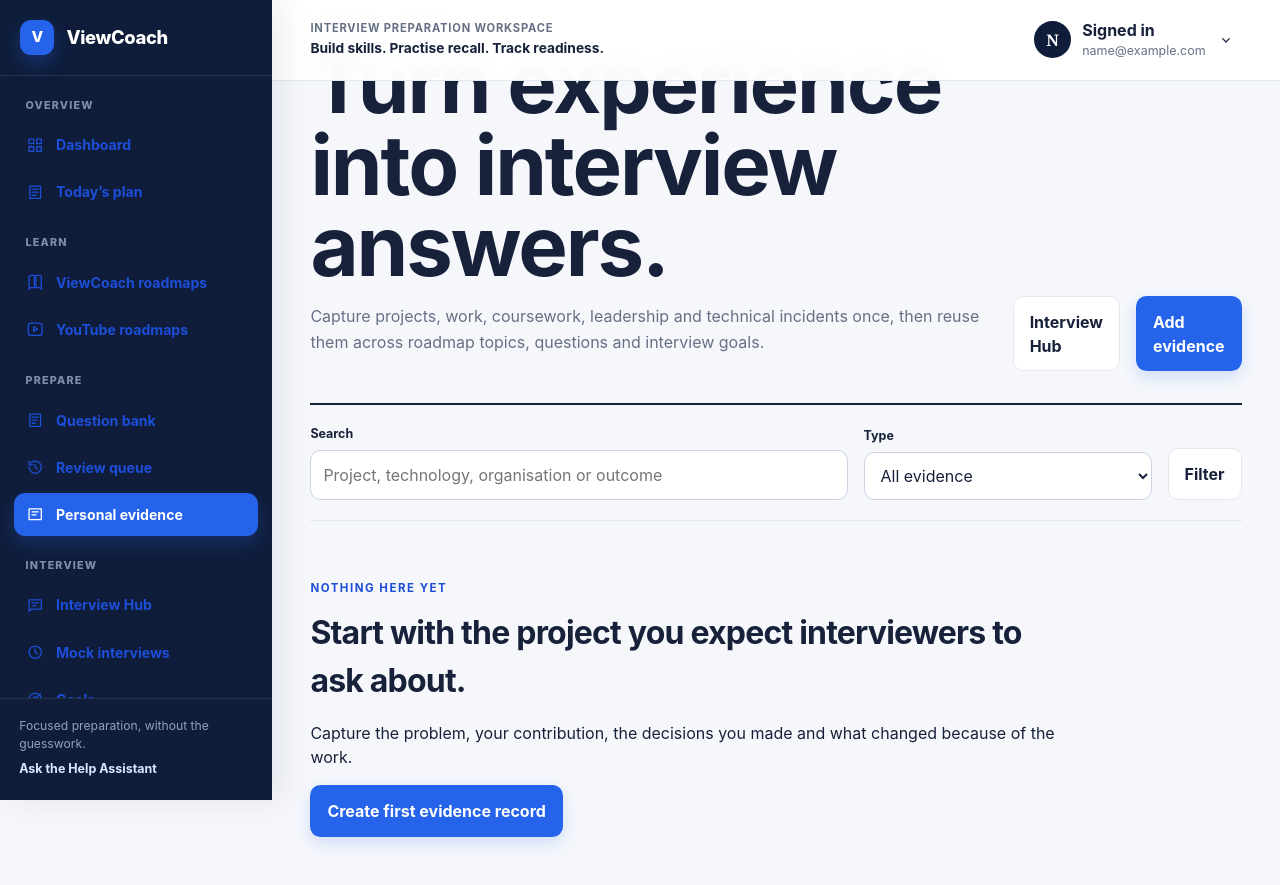
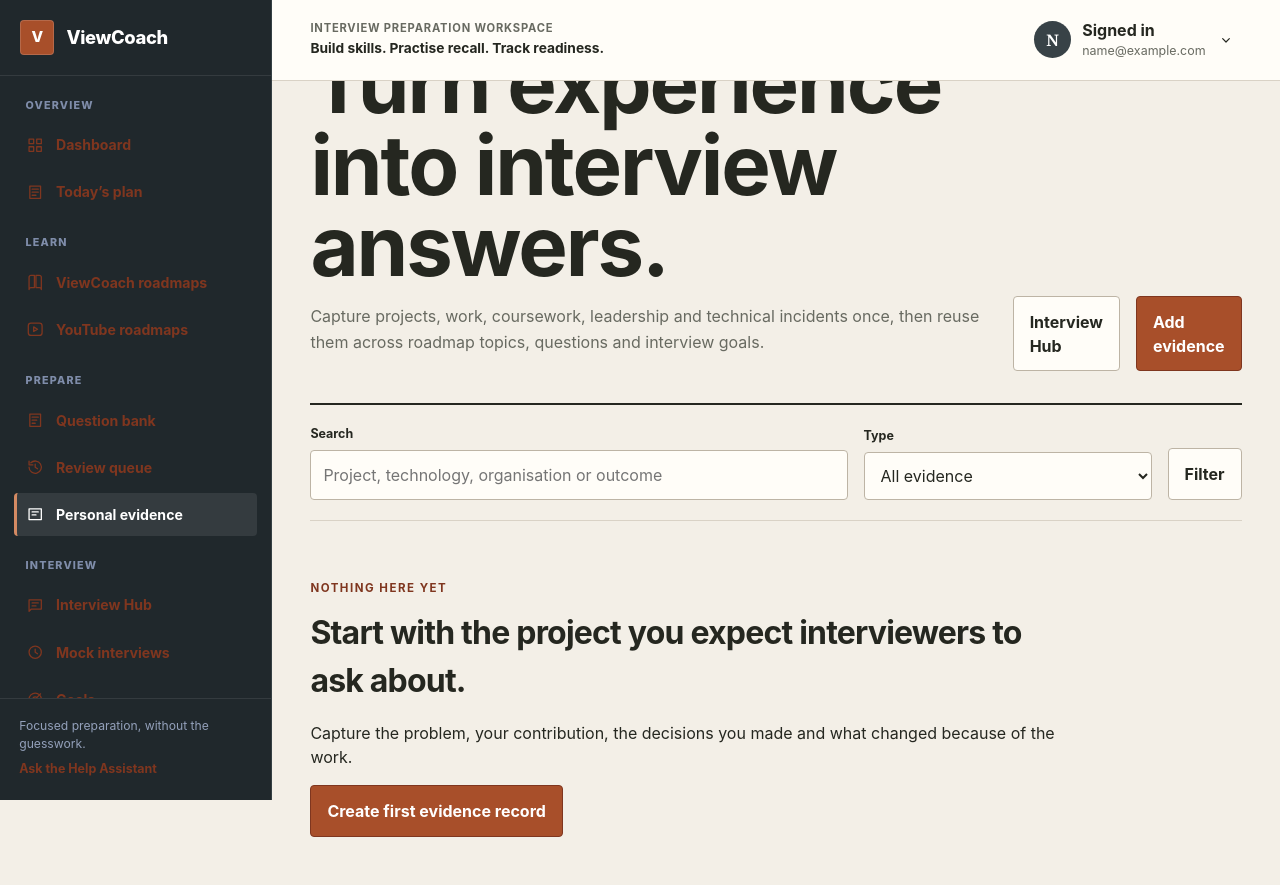
Before and after one commit to nonluthando/ViewCoach, a Django app: page /evidence/ in a window 1280 px wide. Run offline with Django 5.2, Linux system fonts and the light colour scheme; the visitor is signed in with stand-in values (Sample User, id 1); data that the repository does not hold is empty; some libraries are stand-ins or nearby versions.

Commit message:
fix(ui): remove generic styling and visual glow

```diff
--- /dev/null
+++ b/static/css/visual-identity-v1.css
@@ -0,0 +1,462 @@
+/*
+ * ViewCoach visual identity correction.
+ *
+ * This stylesheet is intentionally loaded after the existing application CSS.
+ * It preserves the current responsive layouts and behaviour while replacing
+ * the generic cobalt/glow/pill treatment with a flatter study-workbench style.
+ */
+
+:root {
+    --vc2-navy: #20282c;
+    --vc2-navy-soft: #2a3438;
+    --vc2-blue: #a84f2a;
+    --vc2-blue-dark: #7f361f;
+    --vc2-blue-soft: #f2e3da;
+    --vc2-surface: #fffdf8;
+    --vc2-canvas: #f3efe7;
+    --vc2-text: #252720;
+    --vc2-muted: #686a61;
+    --vc2-border: #d9d2c6;
+    --vc2-border-strong: #bdb4a5;
+    --vc2-success: #5f765d;
+    --vc2-success-soft: #edf1e9;
+    --vc2-warning: #9c742c;
+    --vc2-danger: #963c32;
+    --vc2-youtube: #ad4134;
+    --vc2-radius-sm: 0.25rem;
+    --vc2-radius: 0.45rem;
+    --vc2-radius-lg: 0.65rem;
+    --vc2-shadow: 0 1px 2px rgba(37, 39, 32, 0.05);
+}
+
+.app-body {
+    --vc-burgundy: var(--vc2-blue);
+    --vc-burgundy-dark: var(--vc2-blue-dark);
+    --vc-burgundy-soft: var(--vc2-blue-soft);
+    --vc-ivory: var(--vc2-canvas);
+    --vc-paper: var(--vc2-surface);
+    --vc-paper-strong: var(--vc2-surface);
+    --vc-ink: var(--vc2-text);
+    --vc-muted: var(--vc2-muted);
+    --vc-border: var(--vc2-border);
+    --vc-border-strong: var(--vc2-border-strong);
+    color: var(--vc2-text);
+    background: var(--vc2-canvas);
+}
+
+/* Flat actions: no glow, bounce or soft-SaaS treatment. */
+
+.app-body .button {
+    border-color: var(--vc2-blue-dark);
+    border-radius: var(--vc2-radius-sm);
+    color: #ffffff;
+    background: var(--vc2-blue);
+    box-shadow: none;
+    transition: border-color 120ms ease, background 120ms ease;
+}
+
+.app-body .button:hover {
+    border-color: #632815;
+    background: var(--vc2-blue-dark);
+    box-shadow: none;
+    transform: none;
+}
+
+.app-body .button:active {
+    transform: none;
+}
+
+.app-body .button-secondary {
+    border-color: var(--vc2-border-strong);
+    color: var(--vc2-text);
+    background: var(--vc2-surface);
+    box-shadow: none;
+}
+
+.app-body .button-secondary:hover {
+    border-color: var(--vc2-text);
+    color: var(--vc2-text);
+    background: #f7f2e9;
+}
+
+.app-body a,
+.app-body .eyebrow,
+.dashboard-v2-kicker,
+.source-page-kicker {
+    color: var(--vc2-blue-dark);
+}
+
+.app-body :focus-visible {
+    outline: 2px solid var(--vc2-blue);
+    outline-offset: 2px;
+}
+
+/* Shell and navigation. */
+
+.app-sidebar {
+    border-right: 1px solid #354044;
+    background: var(--vc2-navy);
+    box-shadow: none;
+}
+
+.app-brand-mark {
+    border: 1px solid rgba(255, 255, 255, 0.15);
+    border-radius: var(--vc2-radius-sm);
+    background: var(--vc2-blue);
+    box-shadow: none;
+}
+
+.app-nav-link {
+    border-radius: var(--vc2-radius-sm);
+}
+
+.app-nav-link.is-active {
+    padding-left: calc(0.75rem - 3px);
+    border-left: 3px solid #d48a63;
+    color: #ffffff;
+    background: rgba(255, 255, 255, 0.09);
+    box-shadow: none;
+}
+
+.app-nav-link.is-active:hover {
+    background: rgba(255, 255, 255, 0.12);
+}
+
+.app-topbar {
+    background: var(--vc2-surface);
+    backdrop-filter: none;
+}
+
+.app-topbar .app-account-trigger,
+.app-topbar .app-account-menu-desktop .app-account-panel,
+.app-account-panel {
+    border-radius: var(--vc2-radius);
+    box-shadow: none;
+}
+
+.app-topbar .app-account-avatar,
+.mobile-account-avatar {
+    background: #384247;
+}
+
+.app-main,
+.app-shell {
+    background: var(--vc2-canvas);
+}
+
+.app-mobile-navigation {
+    box-shadow: none;
+}
+
+.mobile-nav-link.is-active {
+    color: var(--vc2-blue-dark);
+}
+
+/* Shared surfaces: edges provide hierarchy; shadows no longer do. */
+
+.app-body .form-card,
+.app-body .empty-state,
+.app-body .filter-panel,
+.app-body .type-card,
+.app-body .question-card,
+.app-body .stat-card,
+.app-body .content-card,
+.app-body .practice-card,
+.app-body .reveal-workspace,
+.app-body .review-list-item,
+.app-body .history-item,
+.app-body .topic-workspace-panel,
+.app-body .topic-sidebar-panel,
+.dashboard-v2-stat,
+.dashboard-v2-card,
+.dashboard-v2-learning-source,
+.source-switcher > a,
+.source-roadmap-card,
+.youtube-detail-media,
+.youtube-detail-copy,
+.youtube-detail-progress,
+.youtube-video-outline,
+.youtube-player-panel {
+    border-color: var(--vc2-border);
+    border-radius: var(--vc2-radius);
+    background: var(--vc2-surface);
+    box-shadow: none;
+}
+
+.app-body .message {
+    border-radius: var(--vc2-radius-sm);
+    box-shadow: none;
+}
+
+.app-body input,
+.app-body textarea,
+.app-body select {
+    border-radius: var(--vc2-radius-sm);
+    background: var(--vc2-surface);
+}
+
+.app-body input:focus,
+.app-body textarea:focus,
+.app-body select:focus {
+    border-color: var(--vc2-blue);
+    outline: 2px solid rgba(168, 79, 42, 0.18);
+}
+
+/* Badges are labels, not floating pills. */
+
+.app-body .badge,
+.dashboard-v2-pill,
+.dashboard-v2-quick-links nav strong,
+.source-badge,
+.youtube-detail-meta span,
+.youtube-video-status {
+    border: 1px solid currentColor;
+    border-radius: var(--vc2-radius-sm);
+    box-shadow: none;
+}
+
+.app-body .badge-technical {
+    color: #76503b;
+    background: #f3e7de;
+}
+
+.app-body .badge-concept {
+    color: #4e684f;
+    background: #edf1e9;
+}
+
+.app-body .badge-behavioural {
+    color: #81601e;
+    background: #f5edda;
+}
+
+.app-body .badge-debug {
+    color: #8b3d35;
+    background: #f4e4e0;
+}
+
+.app-body .badge-neutral {
+    color: #5e625b;
+    background: #efede7;
+}
+
+/* Dashboard. */
+
+.dashboard-v2-header h1 {
+    color: var(--vc2-text);
+}
+
+.dashboard-v2-stat {
+    min-height: 7.5rem;
+}
+
+.dashboard-v2-stat strong {
+    font-size: 1.8rem;
+}
+
+.dashboard-v2-pill {
+    color: var(--vc2-muted);
+    background: #f2eee6;
+}
+
+.dashboard-v2-plan-focus {
+    border-color: #d9c8b6;
+    border-radius: var(--vc2-radius);
+    background: #f8f3eb;
+    box-shadow: none;
+}
+
+.dashboard-v2-plan-focus.is-complete {
+    border-color: #c9d2c3;
+    background: var(--vc2-success-soft);
+}
+
+.dashboard-v2-plan-icon,
+.dashboard-v2-source-icon.is-viewcoach {
+    border-radius: var(--vc2-radius-sm);
+    background: var(--vc2-blue);
+    box-shadow: none;
+}
+
+.dashboard-v2-source-icon.is-youtube {
+    border-radius: var(--vc2-radius-sm);
+    background: var(--vc2-youtube);
+    box-shadow: none;
+}
+
+.dashboard-v2-duration,
+.dashboard-v2-progress-value {
+    color: var(--vc2-blue-dark);
+}
+
+.dashboard-v2-learning-list > a:hover strong,
+.dashboard-v2-quick-links nav a:hover {
+    color: var(--vc2-blue-dark);
+}
+
+.dashboard-v2-readiness-ring {
+    box-shadow: inset 0 0 0 1px var(--vc2-border);
+    background:
+        radial-gradient(circle at center, var(--vc2-surface) 59%, transparent 60%),
+        conic-gradient(var(--vc2-blue) calc(var(--readiness) * 1%), #e1ddd4 0);
+}
+
+.dashboard-v2-quick-links nav strong {
+    color: var(--vc2-blue-dark);
+    background: var(--vc2-blue-soft);
+}
+
+/* Roadmap source catalogue and workspaces. */
+
+.source-switcher > a {
+    transition: border-color 120ms ease, background 120ms ease;
+}
+
+.source-switcher > a:hover,
+.source-switcher > a.is-active {
+    border-color: #b99683;
+    background: #faf5ed;
+}
+
+.source-switcher > a.is-active {
+    box-shadow: inset 3px 0 0 var(--vc2-blue);
+}
+
+.source-switcher-icon {
+    border-radius: var(--vc2-radius-sm);
+    box-shadow: none;
+}
+
+.source-switcher-icon.is-viewcoach {
+    background: var(--vc2-blue);
+}
+
+.source-roadmap-card {
+    transition: border-color 120ms ease, background 120ms ease;
+}
+
+.source-roadmap-card:hover {
+    border-color: #ad9f8d;
+    background: #fffaf2;
+    box-shadow: none;
+    transform: none;
+}
+
+.source-badge.is-viewcoach {
+    color: var(--vc2-blue-dark);
+    background: var(--vc2-blue-soft);
+}
+
+.source-roadmap-card h3 a:hover,
+.youtube-video-row-main:hover strong {
+    color: var(--vc2-blue-dark);
+}
+
+.source-roadmap-progress,
+.roadmap-progress-track {
+    border-radius: 2px;
+    background: #ded9cf;
+}
+
+.source-roadmap-progress > span,
+.roadmap-progress-track > span {
+    border-radius: 0;
+    background: var(--vc2-blue);
+}
+
+.source-empty-state {
+    border-radius: var(--vc2-radius);
+    background: #faf7f0;
+}
+
+.youtube-roadmap-thumbnail > span {
+    box-shadow: none;
+}
+
+.youtube-detail-meta span {
+    color: var(--vc2-muted);
+    background: #f1ede5;
+}
+
+.youtube-video-row img,
+.youtube-video-placeholder {
+    border-radius: var(--vc2-radius-sm);
+}
+
+.youtube-video-status {
+    color: var(--vc2-muted);
+    background: #efede7;
+}
+
+.youtube-video-row.is-complete .youtube-video-status {
+    color: var(--vc2-success);
+    background: var(--vc2-success-soft);
+}
+
+.youtube-video-row.is-progress .youtube-video-status {
+    color: var(--vc2-blue-dark);
+    background: var(--vc2-blue-soft);
+}
+
+/* Reduce rounded treatment inherited by older sections. */
+
+.app-body .roadmap-card,
+.app-body .roadmap-section,
+.app-body .planner-card,
+.app-body .interview-card,
+.app-body .goal-card,
+.app-body .evidence-card,
+.app-body .knowledge-card {
+    border-radius: var(--vc2-radius);
+    box-shadow: none;
+}
+
+.app-body .roadmap-card:hover,
+.app-body .planner-card:hover,
+.app-body .interview-card:hover,
+.app-body .goal-card:hover,
+.app-body .evidence-card:hover,
+.app-body .knowledge-card:hover {
+    box-shadow: none;
+    transform: none;
+}
+
+/* Keep responsive behaviour, but make the mobile shell equally flat. */
+
+@media (max-width: 48rem) {
+    .app-mobile-header,
+    .app-mobile-navigation {
+        background: var(--vc2-surface);
+        box-shadow: none;
+    }
+
+    .app-main {
+        background: var(--vc2-canvas);
+    }
+
+    .dashboard-v2-header h1,
+    .source-page-header h1 {
+        letter-spacing: -0.03em;
+    }
+
+    .dashboard-v2-card,
+    .dashboard-v2-learning-source,
+    .source-roadmap-card,
+    .youtube-detail-copy,
+    .youtube-detail-progress,
+    .youtube-video-outline,
+    .youtube-player-panel {
+        border-radius: var(--vc2-radius);
+    }
+}
+
+@media (prefers-reduced-motion: reduce) {
+    .app-body *,
+    .app-body *::before,
+    .app-body *::after {
+        scroll-behavior: auto !important;
+        transition-duration: 0.01ms !important;
+        animation-duration: 0.01ms !important;
+        animation-iteration-count: 1 !important;
+    }
+}
--- a/templates/base.html
+++ b/templates/base.html
@@ -19,6 +19,7 @@
     <link rel="stylesheet" href="{% static 'css/design-system-v2.css' %}">
     <link rel="stylesheet" href="{% static 'css/dashboard-v2.css' %}">
     <link rel="stylesheet" href="{% static 'css/roadmap-sources.css' %}">
+    <link rel="stylesheet" href="{% static 'css/visual-identity-v1.css' %}">
 </head>
 <body class="{% if user.is_authenticated %}app-body{% else %}public-body{% endif %} {% block body_class %}{% endblock %}">
 {% if user.is_authenticated %}
```
